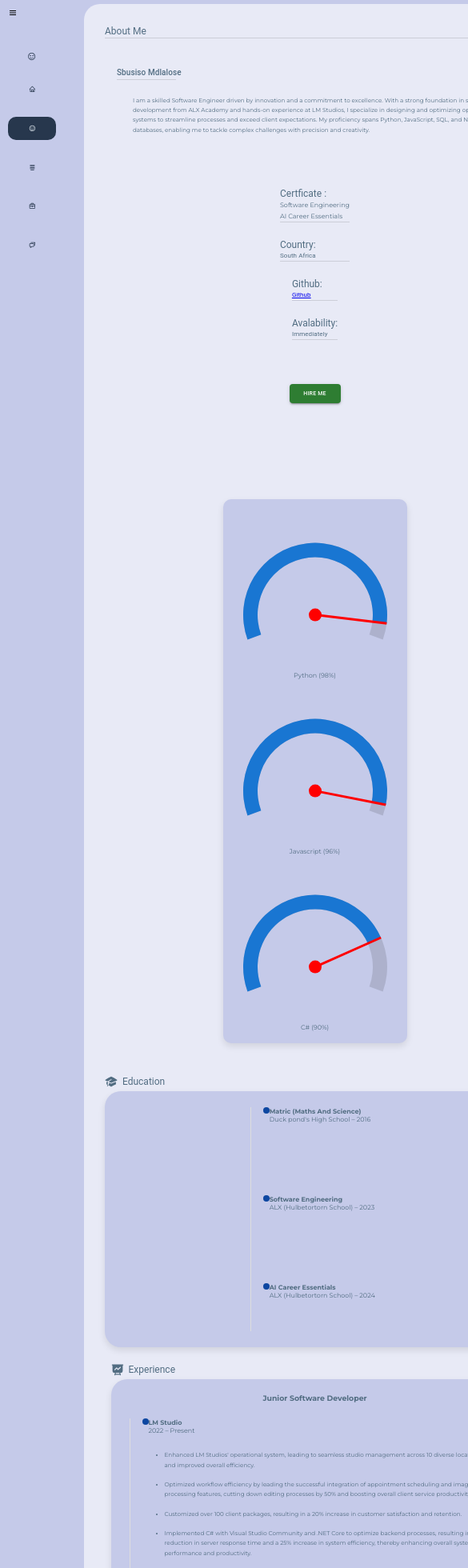
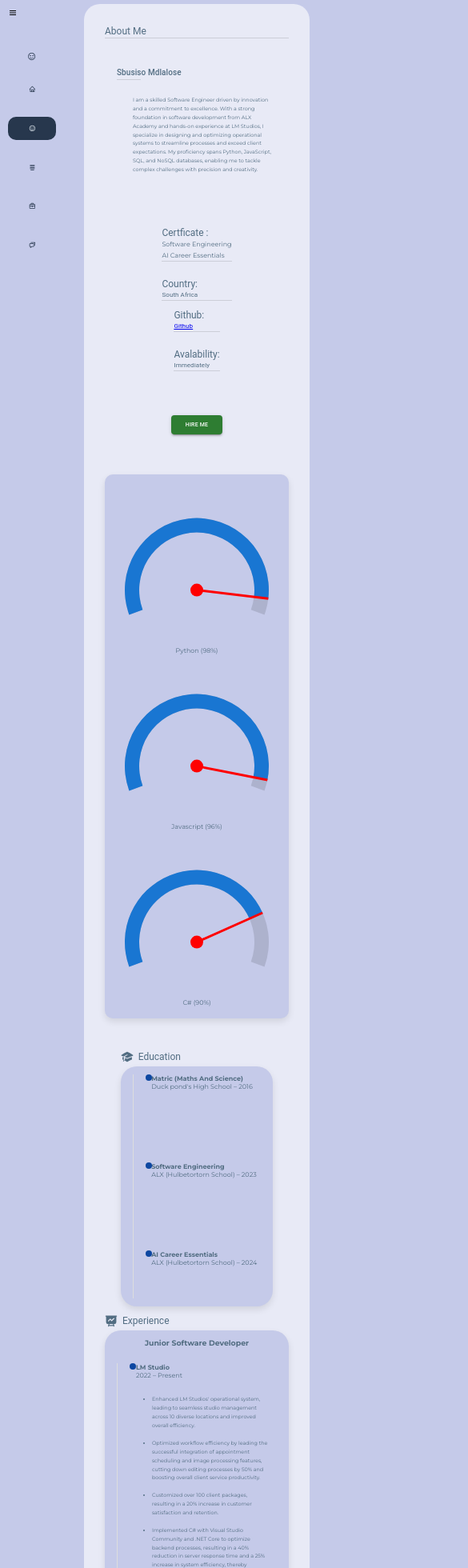
Before and after one commit to Mdlalose4life/Portfolio, a React (Vite) app: page /about in a window 390 px wide. Shown: the top 1960 px of the page at 80% size, 585 px wide, since content can reach past the window. Built offline with nearby package versions, Linux system fonts and the light colour scheme.

Commit message:
Responsivity

```diff
--- a/src/styles/About.css
+++ b/src/styles/About.css
@@ -221,7 +221,62 @@
   padding-left: 20px;
 }
 
-@media (max-width: 760px) {
+/* Media Queries for Responsiveness */
+
+@media (max-width: 1024px) {
+  .info--Controller {
+    flex-direction: column;
+    gap: 20px;
+  }
+
+  .cards--info {
+    flex-direction: column;
+    gap: 20px;
+    align-items: center;
+  }
+
+  .Gauges--controller {
+    flex-direction: column;
+    gap: 20px;
+    align-items: center;
+  }
+
+  .education-and-experience {
+    flex-direction: column;
+    gap: 20px;
+    align-items: center;
+  }
+}
+
+@media (max-width: 768px) {
+  .AboutMe--Page--tittle {
+    padding: 10px;
+  }
+
+  .about--me--card {
+    padding: 15px;
+  }
+
+  .description--controller {
+    font-size: 0.9em;
+  }
+
+  .button--controller {
+    margin-top: 15px;
+  }
+
+  .vertical-line {
+    border-left: 1px solid #ddd;
+    padding-left: 5px;
+    margin-left: 5px;
+  }
+
+  .circle {
+    width: 8px;
+    height: 8px;
+    margin-right: 5px;
+  }
+
   .info--Controller {
     flex-direction: column;
     align-items: center;
@@ -257,7 +312,7 @@
   }
 
   .description--controller {
-    font-size: 0.9em;
+    font-size: 0.8em;
   }
 
   .button--controller {
@@ -275,4 +330,34 @@
     height: 8px;
     margin-right: 5px;
   }
+
+  .info--Controller {
+    flex-direction: column;
+    align-items: center;
+  }
+
+  .cards--info {
+    flex-direction: column;
+    align-items: center;
+    gap: 10px;
+  }
+
+  .Gauges--controller {
+    flex-direction: column;
+    align-items: center;
+    gap: 10px;
+    margin-top: 10px;
+  }
+
+  .education-and-experience {
+    flex-direction: column;
+    align-items: center;
+    gap: 10px;
+  }
+
+  .education--card--controler,
+  .experience--card--controller {
+    width: 100%;
+    padding: 10px;
+  }
 }
```
